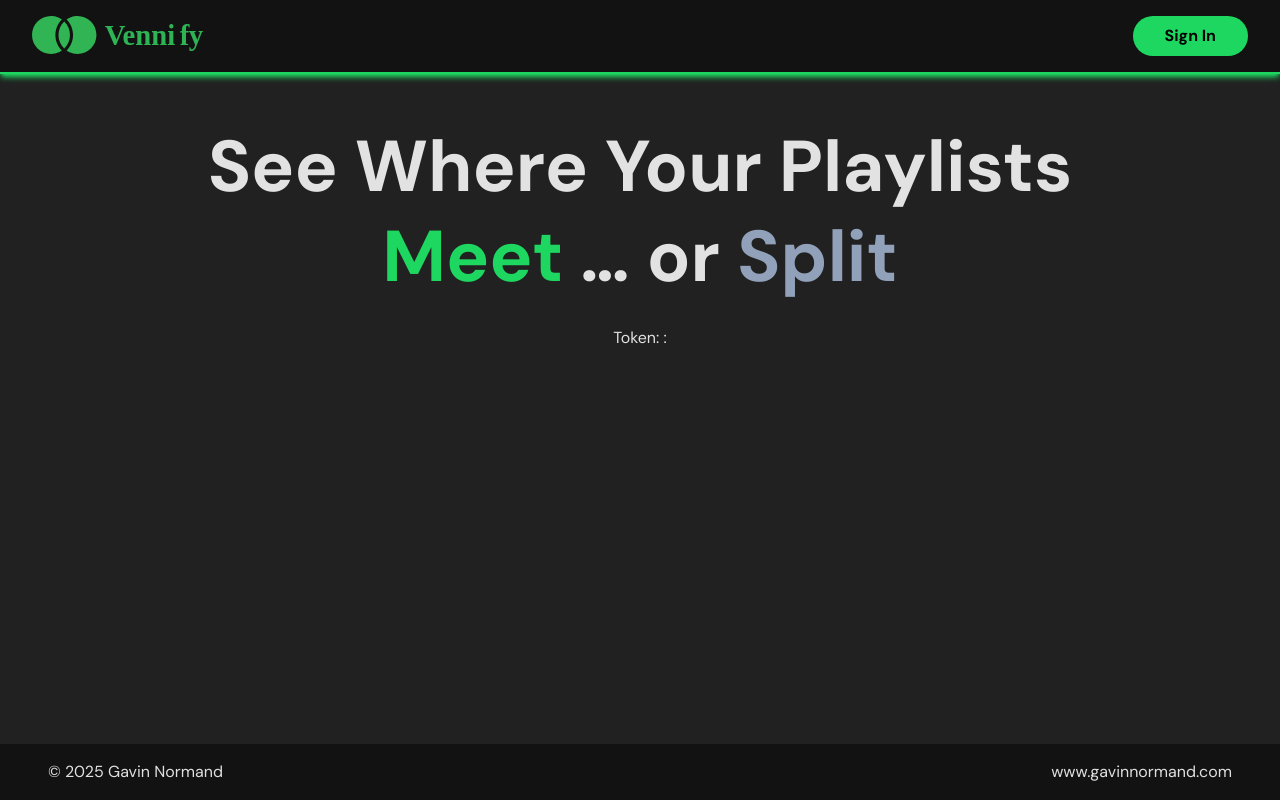
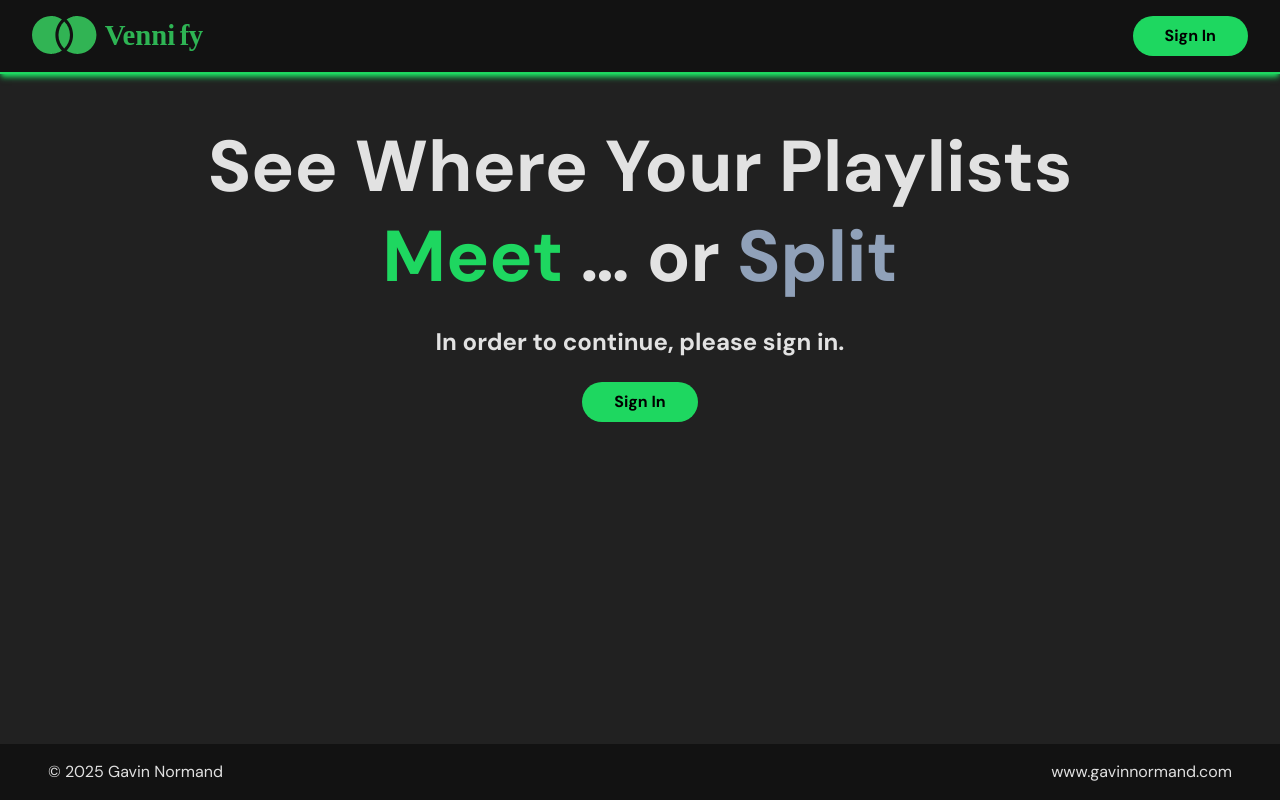
Before and after one commit to gavinnormand/vennify, a React (Vite) app: page / in a window 1280 px wide. Built offline with nearby package versions, Linux system fonts and the light colour scheme.

Commit message:
Got access token working

```diff
--- a/api/redirectToAuth.js
+++ b/api/redirectToAuth.js
@@ -2,8 +2,8 @@ export default function handler(req, res) {
   const params = new URLSearchParams();
   params.append("client_id", process.env.SPOTIFY_CLIENT_ID);
   params.append("response_type", "code");
-  params.append("redirect_uri", "https://vennify.vercel.app/");
-  //params.append("redirect_uri", "http://127.0.0.1:3000/");
+  //params.append("redirect_uri", "https://vennify.vercel.app/");
+  params.append("redirect_uri", "http://127.0.0.1:3000/");
   params.append(
     "scope",
     "playlist-read-private playlist-read-collaborative playlist-modify-public playlist-modify-private",
--- a/api/requestToken.js
+++ b/api/requestToken.js
@@ -6,8 +6,8 @@ export default async function handler(req, res) {
   params.append("client_secret", process.env.SPOTIFY_CLIENT_SECRET);
   params.append("grant_type", "authorization_code");
   params.append("code", code);
-  params.append("redirect_uri", "https://vennify.vercel.app/");
-  //params.append("redirect_uri", "http://127.0.0.1:3000/");
+  //params.append("redirect_uri", "https://vennify.vercel.app/");
+  params.append("redirect_uri", "http://127.0.0.1:3000/");
 
   const result = await fetch("https://accounts.spotify.com/api/token", {
     method: "POST",
--- a/src/pages/home.tsx
+++ b/src/pages/home.tsx
@@ -1,13 +1,17 @@
-import { useEffect, useState } from "react";
+import { useEffect, useRef, useState } from "react";
+import SignIn from "../components/signIn";
 
 function Home() {
   const params = new URLSearchParams(window.location.search);
   const code = params.get("code");
 
   const [token, setToken] = useState("");
+  const fetchedRef = useRef(false);
 
   useEffect(() => {
-    if (!code) return;
+    if (!code || fetchedRef.current) return;
+
+    fetchedRef.current = true;
 
     (async () => {
       const res = await fetch("/api/requestToken", {
@@ -30,7 +34,15 @@ function Home() {
         <span className="text-accent">Meet</span> … or{" "}
         <span className="text-slate-400">Split</span>
       </h1>
-      <p>Token: {token} :</p>
+      {token.length === 0 && (
+        <div className="flex flex-col items-center gap-6">
+          <h1 className="text-2xl font-semibold">
+            In order to continue, please sign in.
+          </h1>
+          <SignIn />
+        </div>
+      )}
+      {token.length > 0 && <button></button>}
     </div>
   );
 }
```
